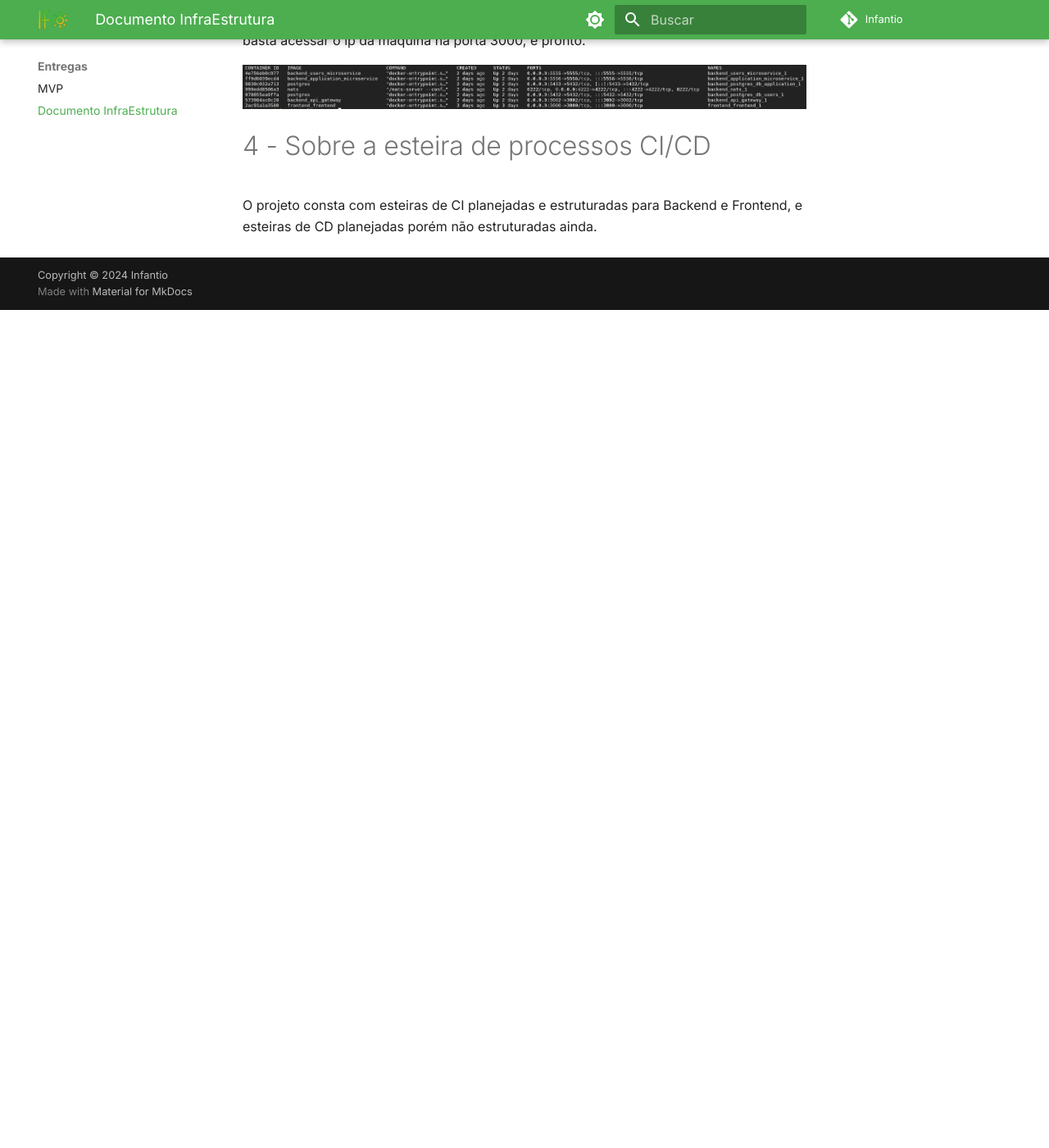
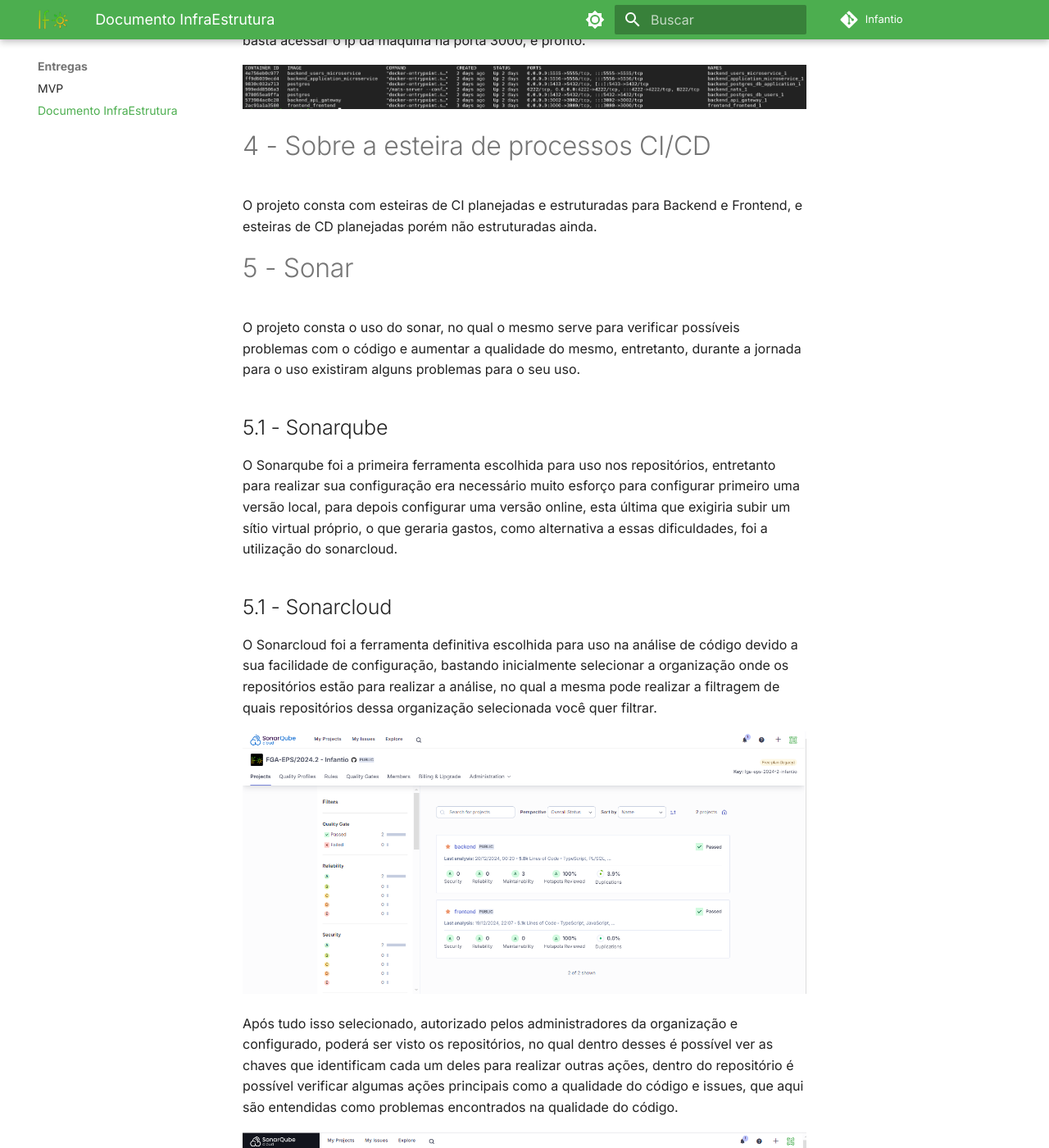
Before and after one commit to FGA-EPS-2024-2-Infantio/docs, an MkDocs documentation site: the page built from docs/entregas/docInfra.md, in a window 1280 px wide and 1400 px high, scrolled down 3676 px. Shown: the whole window at 82% size. Built offline with MkDocs 1.6.1 and Material for MkDocs 9.7.7, drawn with Linux system fonts in a browser that asks for light colours; some web fonts are replaced; before the commit the page ends 4054 px from its top, so only the background shows below that; some of the changed text lies outside the part shown.

Commit message:
Documentação sobre sonar

```diff
--- a/docs/entregas/docInfra.md
+++ b/docs/entregas/docInfra.md
@@ -1,4 +1,4 @@
-# 1 - Sobre a infraestrutura:
+# 1 - Sobre a infraestrutura
 
 O servidor para infraestrutura escolhido foi o Google Cloud Plataform(GCP). As motivações que embasam essa escolha são custo, simplicidade, familiaridade, além da estrutura robusta e confiável da Google. Nessa infraestrutura, é possível associar outros serviços e API's do GCP com o projeto, estruturando e evoluindo mais ainda as possibilidades e o alcance do projeto.
 
@@ -39,3 +39,29 @@ Com isso em mente, alteramos apenas a versão deployada para conter um docker-co
 # 4 - Sobre a esteira de processos CI/CD
 
 O projeto consta com esteiras de CI planejadas e estruturadas para Backend e Frontend, e esteiras de CD planejadas porém não estruturadas ainda.
+
+# 5 - Sonar
+
+O projeto consta o uso do sonar, no qual o mesmo serve para verificar possíveis problemas com o código e aumentar a qualidade do mesmo, entretanto, durante a jornada para o uso existiram alguns problemas para o seu uso.
+
+## 5.1 - Sonarqube
+
+O Sonarqube foi a primeira ferramenta escolhida para uso nos repositórios, entretanto para realizar sua configuração era necessário muito esforço para configurar primeiro uma versão local, para depois configurar uma versão online, esta última que exigiria subir um sítio virtual próprio, o que geraria gastos, como alternativa a essas dificuldades, foi a utilização do sonarcloud.
+
+## 5.1 - Sonarcloud
+
+O Sonarcloud foi a ferramenta definitiva escolhida para uso na análise de código devido a sua facilidade de configuração, bastando inicialmente selecionar a organização onde os repositórios estão para realizar a análise, no qual a mesma pode realizar a filtragem de quais repositórios dessa organização selecionada você quer filtrar.
+
+![Imagem](../assets/sonarcloud-repo.png)
+
+Após tudo isso selecionado, autorizado pelos administradores da organização e configurado, poderá ser visto os repositórios, no qual dentro desses é possível ver as chaves que identificam cada um deles para realizar outras ações, dentro do repositório é possível verificar algumas ações principais como a qualidade do código e issues, que aqui são entendidas como problemas encontrados na qualidade do código.
+
+![Imagem](../assets/sonarcloud-frontend.png)
+
+Um ponto de destaque são as regras de qualidade e como é feito a análise do código, as regras de qualidade são as definidas por padrão pelo sonar, elas já cobrem grande parte do projeto, e quando uma issue aparece essa mesma indica qual é o erro, o que ele causa e como resolvê-lo, o que pode aumentar o conhecimento do desenvolvedor ou analista, quando outros erros parecidos acontecerem e como solucioná-los.
+
+![Imagem](../assets/sonarcloud-regra.png)
+
+Sobre a análise de código, atualmente ele é feita quando código novo é adicionado, para fins de uma agilidade maior no momento atual do projeto a main e suas branchs estão sendo analisadas, entretanto se alguma dessas últimas for apagada, essas análise não ocorrerá. Mas os problemas de issue que vão painel principal vem somente do conteúdo que está 'main' ou raíz do projeto, assim não ocorre de ter que solucionar um problema que já foi resolvido, mas está em outra branch.
+
+![Imagem](../assets/sonarcloud-analise.png)
```
Also changed, not shown: docs/planejamento/stack_tecnologico.md (+1 -0 lines), docs/assets/sonarcloud-analise.png (added), docs/assets/sonarcloud-frontend.png (added), docs/assets/sonarcloud-regra.png (added), docs/assets/sonarcloud-repo.png (added).
